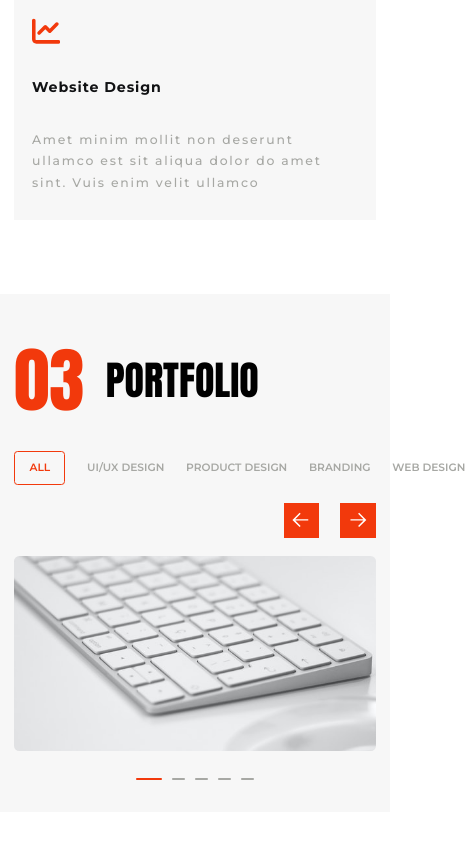
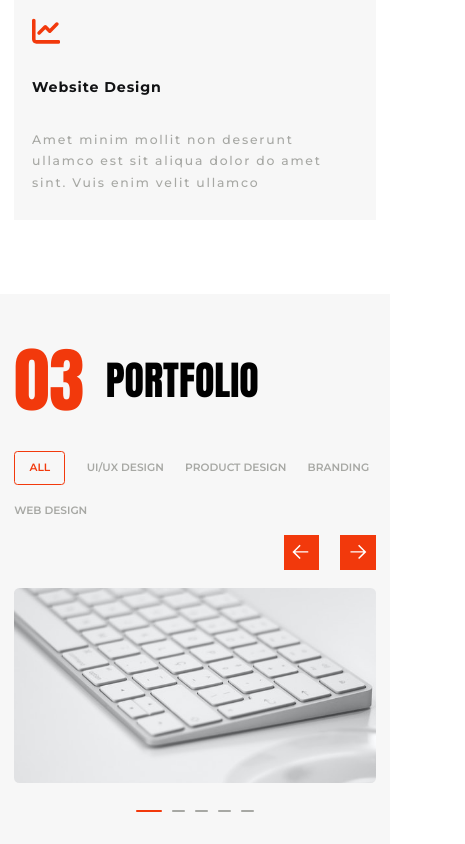
Before and after one commit to Asliddin-Coder/victor.com, a React (Vite) app: page / in a window 390 px wide. Shown: the part 3458-4302 px from the top of the page, 465 px wide, since content can reach past the window. Before the commit the page ends 4270 px from the top, so only its background shows below. Built offline with nearby package versions, Linux system fonts and the light colour scheme.

Commit message:
Portfolio section completed

```diff
--- a/src/components/portfolio/Portfolio.module.scss
+++ b/src/components/portfolio/Portfolio.module.scss
@@ -180,7 +180,9 @@
         align-items: flex-start;
         gap: 2rem;
         .portfolioNav{
-            gap: 2.4rem;
+          justify-content: flex-start;
+          width: 100vw;
+          gap: 2.4rem;
         }
         .prevNextBtn {
           width: 100%;
```
